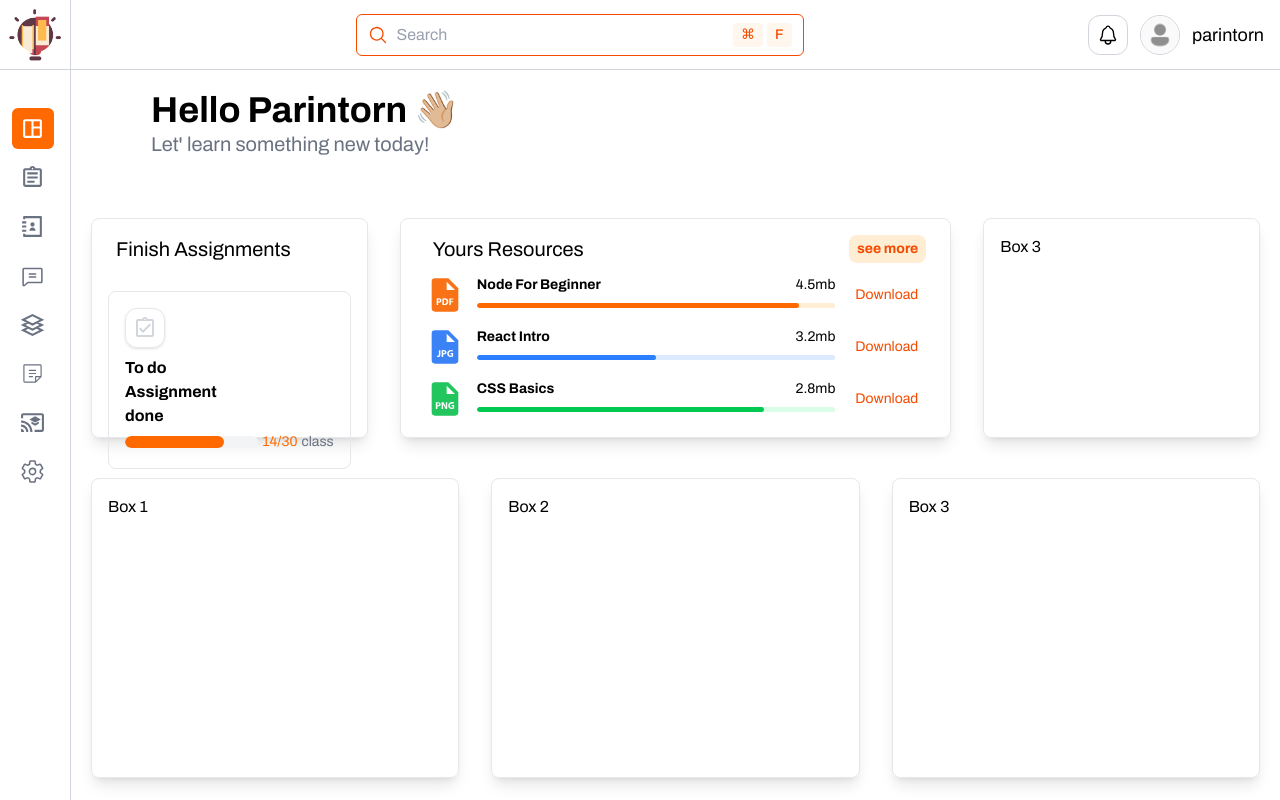
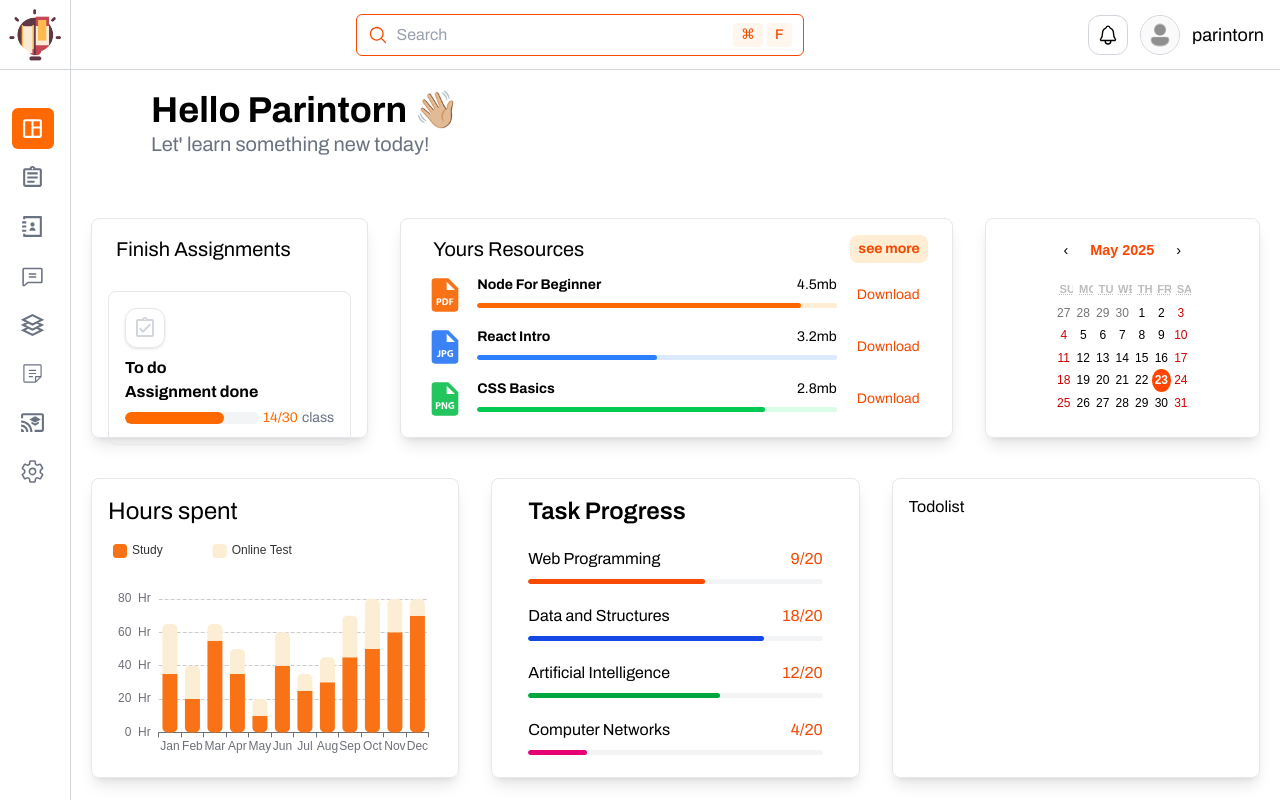
Before and after one commit to ParintornYaimai/Lms-Front-end, a Next.js app: page /dashboard in a window 1280 px wide. Shown: the top 800 px of the page. Built offline with nearby package versions, Linux system fonts and the light colour scheme.

Commit message:
feat: add animation in dashboard component

```diff
--- a/src/app/dashboard/page.tsx
+++ b/src/app/dashboard/page.tsx
@@ -1,6 +1,11 @@
 import React from 'react'
 import FinishAssignment from '@/component/dashboard/FinishAssignment'
 import Resource from '@/component/dashboard/Resource'
+import MiniCalendar from '@/component/dashboard/MiniCalendar'
+import BarChartComponent from '@/component/dashboard/BarChart'
+import TaskProgress from '@/component/dashboard/TaskProgress'
+import TodoList from '@/component/dashboard/Todolist'
+
 
 const Dashboard = () => {
   return (
@@ -16,35 +21,43 @@ const Dashboard = () => {
         <div className='mt-10 '>
           <div className='flex gap-8'>
             {/* one */}
-            <div className="basis-1/4 max-h-[220px] rounded-lg border border-gray-200 shadow-lg p-4">
+            <div className="basis-1/4 max-h-[220px] rounded-lg border border-gray-200 shadow-lg p-4 hover:scale-101 transition-transform duration-300">
               <FinishAssignment/>
             </div>
             {/* two */}
-            <div className="basis-2/4 h-[220px] rounded-lg border border-gray-200 shadow-lg p-4 overflow-auto">
+            <div className="basis-2/4 h-[220px] rounded-lg border border-gray-200 shadow-lg p-4 overflow-auto hover:scale-101 transition-transform duration-300">
               <Resource/>
             </div>
             {/* three */}
-            <div className="basis-1/4 max-h-[220px] rounded-lg border border-gray-200 shadow-lg p-4">Box 3</div>
+            <div className="basis-1/4 max-h-[220px] rounded-lg border border-gray-200 shadow-lg hover:scale-101 transition-transform duration-300">
+              <MiniCalendar/>
+            </div>
           </div>
         </div>
 
         <div className='mt-10'>
           <div className='flex gap-8'>
             {/* one */}
-            <div className="flex-1 max-h-[300px] rounded-lg border border-gray-200 shadow-lg p-4">Box 1</div>
+            <div className="flex-1 max-h-[300px] rounded-lg border border-gray-200 shadow-lg p-4 hover:scale-101 transition-transform duration-300">
+              <BarChartComponent/>
+            </div>
             {/* two */}
-            <div className="flex-1 h-[300px] rounded-lg border border-gray-200 shadow-lg p-4 overflow-auto">Box 2</div>
+            <div className="flex-1 h-[300px] rounded-lg border border-gray-200 shadow-lg p-4 overflow-auto hover:scale-101 transition-transform duration-300">
+              <TaskProgress/>
+            </div>
             {/* three */}
-            <div className="flex-1 max-h-[300px] rounded-lg border border-gray-200 shadow-lg p-4">Box 3</div>
+            <div className="flex-1 max-h-[300px] rounded-lg border border-gray-200 shadow-lg p-4 hover:scale-101 transition-transform duration-300">
+              <TodoList/>
+            </div>
           </div>
         </div>
 
         <div className='my-10 mx-10'>
           <div className='flex gap-8'>
             {/* one */}
-            <div className="basis-full md:basis-2/4 h-[300px] rounded-lg border border-gray-200 shadow-lg p-4">Box 1</div>
+            <div className="basis-full md:basis-2/4 h-[300px] rounded-lg border border-gray-200 shadow-lg p-4 hover:scale-101 transition-transform duration-300">Box 1</div>
             {/* two */}
-            <div className="basis-full md:basis-2/4 h-[300px] rounded-lg border border-gray-200 shadow-lg p-4 overflow-auto">Box 2</div>
+            <div className="basis-full md:basis-2/4 h-[300px] rounded-lg border border-gray-200 shadow-lg p-4 overflow-auto hover:scale-101 transition-transform duration-300">Box 2</div>
             {/* three */}
           </div>
         </div>
```
